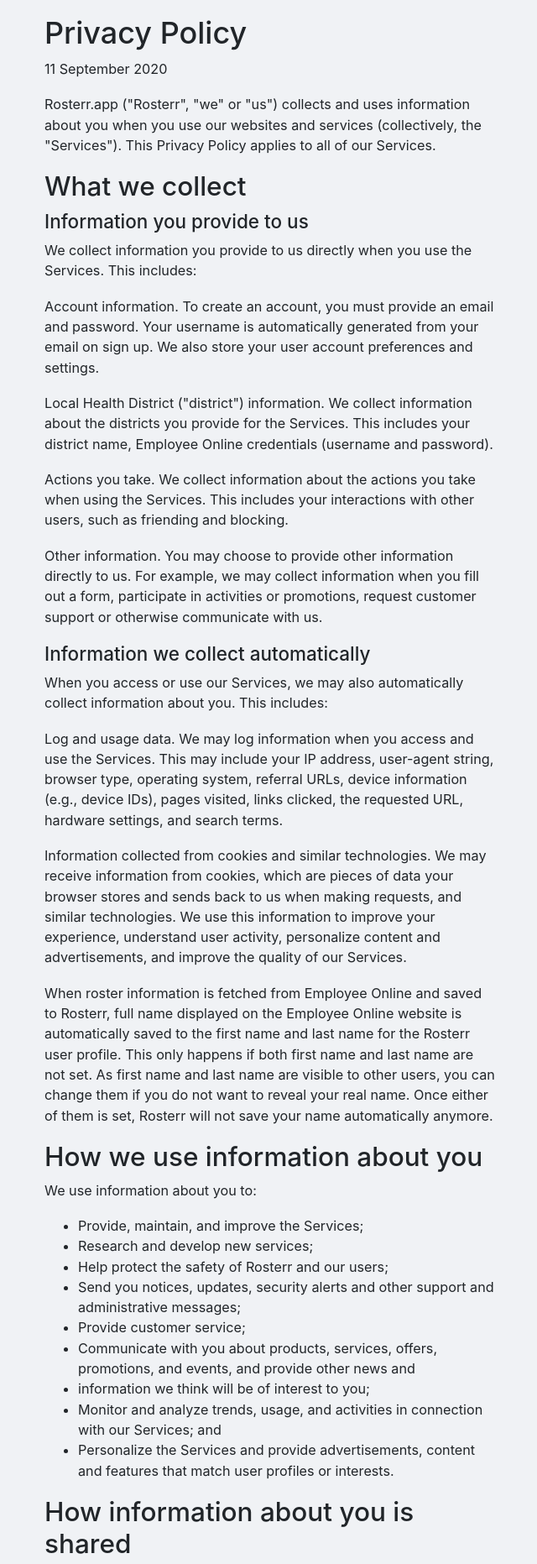
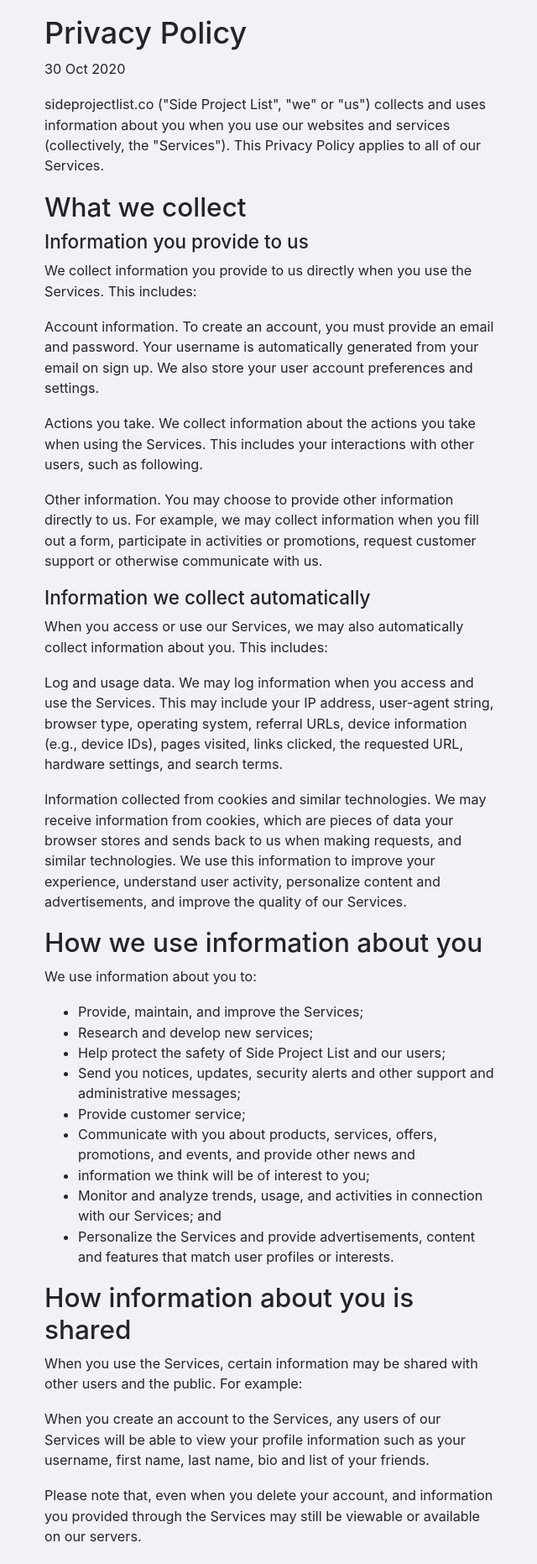
Before and after one commit to minho42/sideprojectlist, a Django app: page /privacy/ in a window 1280 px wide. Shown: the part 53-1916 px from the top of the page at 84% size, without its empty margins (317-957 px from the left). Run offline with Django 3.2, Linux system fonts and the light colour scheme; some libraries are stand-ins or nearby versions.

Commit message:
update privacy from rosterr to sideprojectlist

```diff
--- a/templates/privacy.html
+++ b/templates/privacy.html
@@ -11,10 +11,11 @@
 <div class="row justify-content-center mt-3">
   <div class="col-md-6 privacy-policy">
     <h2>Privacy Policy</h2>
-    <p>11 September 2020</p>
+    <p>30 Oct 2020</p>
 
     <p>
-      Rosterr.app ("Rosterr", "we" or "us") collects and uses information about you when you use our websites and
+      sideprojectlist.co ("Side Project List", "we" or "us") collects and uses information about you when you use our
+      websites and
       services (collectively, the "Services"). This Privacy Policy applies to all of our Services.
     </p>
 
@@ -31,13 +32,8 @@
     </p>
 
     <p>
-      Local Health District ("district") information. We collect information about the districts you provide for the
-      Services. This includes your district name, Employee Online credentials (username and password).
-    </p>
-
-    <p>
       Actions you take. We collect information about the actions you take when using the Services. This includes your
-      interactions with other users, such as friending and blocking.
+      interactions with other users, such as following.
     </p>
 
     <p>
@@ -65,15 +61,6 @@
       improve the quality of our Services.
     </p>
 
-    <p>
-      When roster information is fetched from Employee Online and saved to Rosterr, full name displayed
-      on the Employee Online website is automatically saved to the first name and last name for the Rosterr user
-      profile.
-      This only happens if both first name and last name are not set. As first name and last name are visible to other
-      users, you can change them if you do not want to reveal your real name. Once either of them is set, Rosterr will
-      not save your name automatically anymore.
-    </p>
-
     <h3>How we use information about you</h3>
     <p>
       We use information about you to:
@@ -82,7 +69,7 @@
     <ul>
       <li>Provide, maintain, and improve the Services;</li>
       <li>Research and develop new services;</li>
-      <li>Help protect the safety of Rosterr and our users;</li>
+      <li>Help protect the safety of Side Project List and our users;</li>
       <li>Send you notices, updates, security alerts and other support and administrative messages;</li>
       <li>Provide customer service;</li>
       <li>Communicate with you about products, services, offers, promotions, and events, and provide other news and
@@ -106,7 +93,7 @@
 
 
     <p>
-      Please note that, even when you delete your account, districts, and information you provided through the
+      Please note that, even when you delete your account, and information you provided through the
       Services may still be viewable or available on our servers.
     </p>
 
@@ -132,7 +119,8 @@
       </li>
       <li>
         To enforce our policies and rights. We may share information if we believe your actions are inconsistent with
-        our user agreements, rules, or other Rosterr policies, or to protect the rights, property, and safety of
+        our user agreements, rules, or other Side Project List policies, or to protect the rights, property, and safety
+        of
         ourselves and others.
       </li>
 
@@ -158,9 +146,9 @@
     <h5>Advertisers and Ad Networks</h5>
     <p>
       Our ad partners and ad networks may use cookies and related technologies to collect information when ads are
-      delivered to you on our Services, but Rosterr does not link to or provide them with your actual Rosterr account
-      details. This means that Rosterr does not share your individual account browsing habits with advertisers. Rosterr
-      cannot see advertisers’ cookies and advertisers will not see Rosterr cookies.
+      delivered to you on our Services, but we do not link to or provide them with your actual account details.
+      This means that we do not share your individual account browsing habits with
+      advertisers. We cannot see advertisers’ cookies and advertisers will not see Side Project List cookies.
     </p>
 
     <h5>Analytics Partners</h5>
@@ -213,7 +201,7 @@
     <h3>Contact us</h3>
     <p>
       If you have any questions about this Privacy Policy,
-      please contact us at <a href="mailto:rosterrapp@gmail.com">rosterrapp@gmail.com</a>
+      please contact us at <a href="mailto:sideprojectlist@gmail.com">sideprojectlist@gmail.com</a>
     </p>
 
 
```
